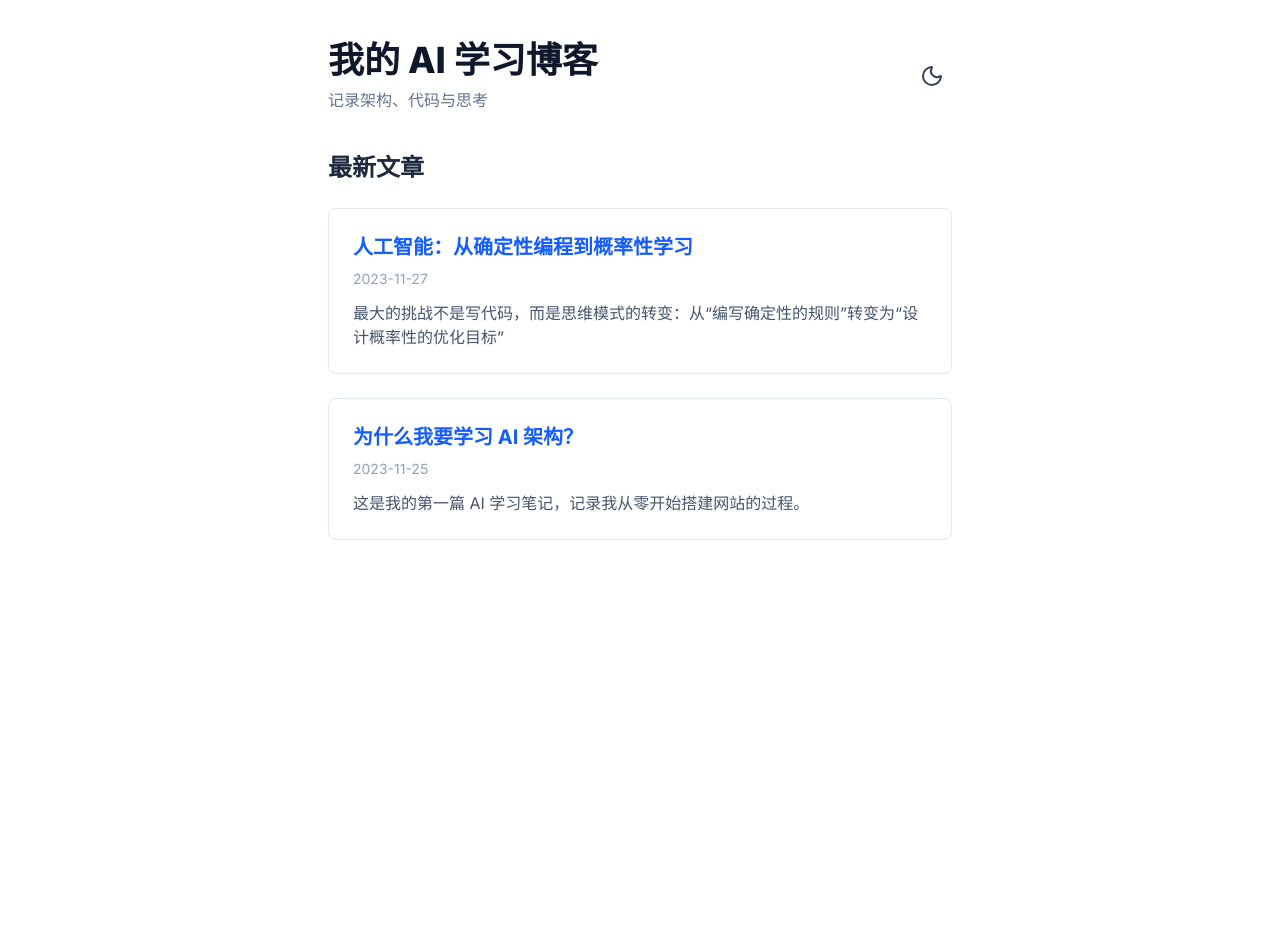
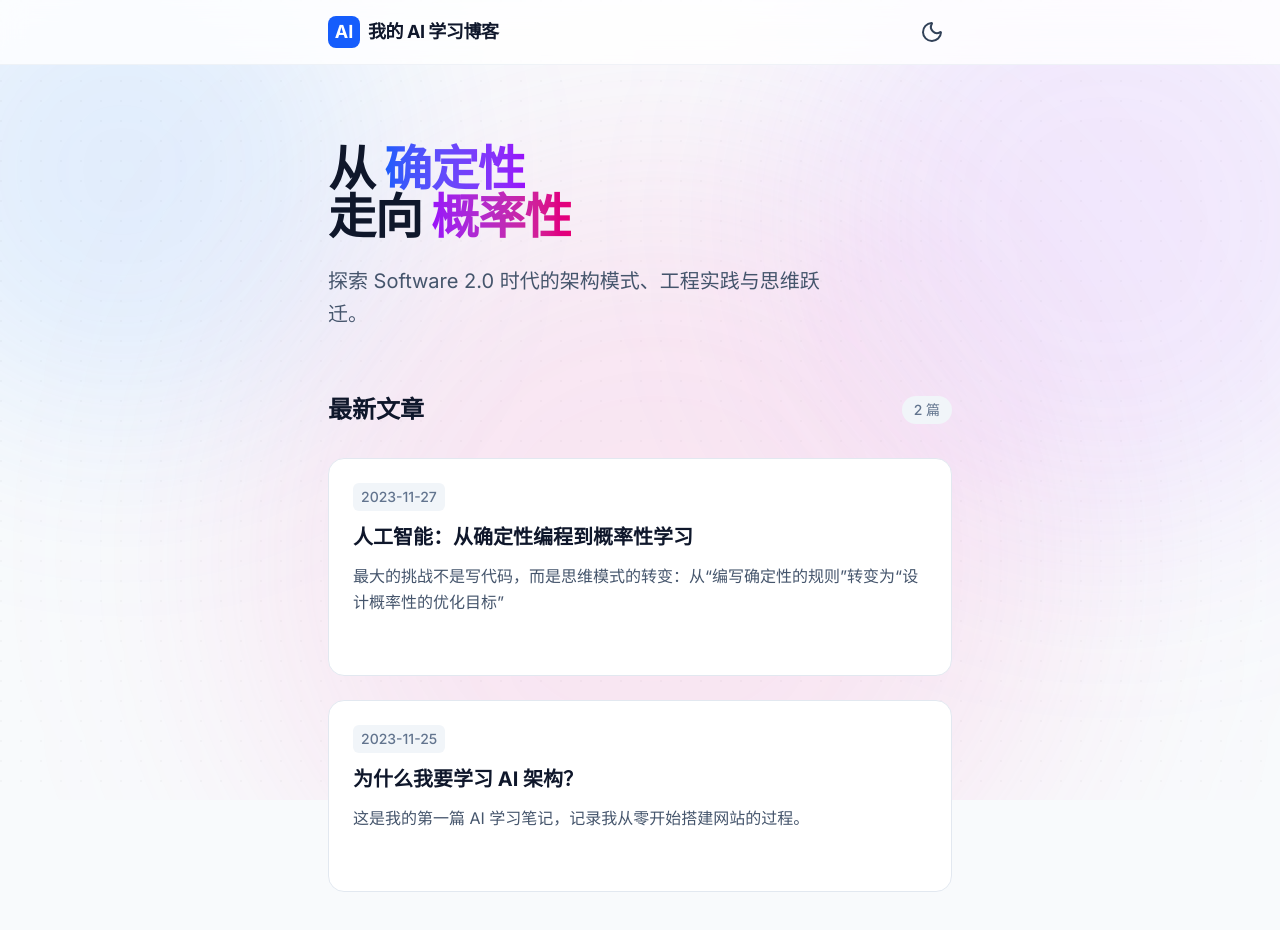
Before and after one commit to huanghuiqiang/my-ai-blog, a Next.js app: page / in a window 1280 px wide. Shown: the top 930 px of the page. Before the commit the page ends 800 px from the top, so only its background shows below. Built offline with nearby package versions, Linux system fonts and the light colour scheme.

Commit message:
feat: 更新全局样式，添加Ambient Web Design

```diff
--- a/app/globals.css
+++ b/app/globals.css
@@ -1,8 +1,29 @@
 @import "tailwindcss";
 @plugin "@tailwindcss/typography";
 
+@variant dark (&:where(.dark, .dark *));
+
+@theme {
+  --font-sans: var(--font-inter);
+
+  /* 自定义动画 */
+  --animate-pulse-slow: pulse 8s cubic-bezier(0.4, 0, 0.6, 1) infinite;
+}
+
+/* 全局基础样式 */
+html {
+  scroll-behavior: smooth;
+}
+
 /*
-  核心定义：
-  告诉 Tailwind，当 HTML 标签上有 .dark 类名时，激活 dark: 开头的样式。
+  背景已经在 layout.tsx 中通过 div 层处理了，
+  这里只需要保留最基础的重置即可。
 */
-@variant dark (&:where(.dark, .dark *));
+body {
+  @apply antialiased;
+}
+
+/* 选中文本的颜色：AI 风格的紫色/蓝色 */
+::selection {
+  @apply bg-blue-500/30 text-blue-900 dark:text-blue-100;
+}
--- a/app/layout.tsx
+++ b/app/layout.tsx
@@ -16,15 +16,23 @@ export default function RootLayout({
 }: Readonly<{ children: React.ReactNode }>) {
   return (
     <html lang="zh-CN" suppressHydrationWarning>
-      {/*
-        IT 知识点: suppressHydrationWarning
-        我们需要在 html 标签上加这个属性。
-        因为 next-themes 会在网页加载时修改 html 的 class 属性，
-        这会导致 React 报错说“服务器返回的 HTML 和浏览器实际渲染的不一样”，
-        加这个属性就是告诉 React：“我知道这里会变，别报错”。
-      */}
-      <body className={`${inter.className} bg-background text-foreground`}>
-        {/* 2. 用 Provider 包裹整个应用 */}
+      <body className={`${inter.className} bg-slate-50 dark:bg-slate-950 text-slate-900 dark:text-slate-50 antialiased relative min-h-screen selection:bg-blue-500/30 selection:text-blue-900 dark:selection:text-blue-100`}>
+        {/* === 背景装饰层 Start === */}
+        <div className="fixed inset-0 -z-10 overflow-hidden pointer-events-none">
+          {/* 1. 顶部左侧的蓝色光晕 */}
+          <div className="absolute top-[-10%] left-[-10%] w-[500px] h-[500px] rounded-full bg-blue-400/20 dark:bg-blue-600/10 blur-[100px] mix-blend-multiply dark:mix-blend-screen animate-pulse-slow" />
+
+          {/* 2. 顶部右侧的紫色光晕 */}
+          <div className="absolute top-[-10%] right-[-10%] w-[600px] h-[600px] rounded-full bg-purple-400/20 dark:bg-purple-600/10 blur-[100px] mix-blend-multiply dark:mix-blend-screen animate-pulse-slow delay-1000" />
+
+          {/* 3. 底部中间的粉色光晕 */}
+          <div className="absolute bottom-[-20%] left-[20%] w-[800px] h-[800px] rounded-full bg-pink-400/20 dark:bg-pink-600/10 blur-[120px] mix-blend-multiply dark:mix-blend-screen animate-pulse-slow delay-2000" />
+
+          {/* 4. 点阵纹理覆盖层 (使用 SVG 背景图) */}
+          <div className="absolute inset-0 bg-[url('/grid.svg')] opacity-[0.03] dark:opacity-[0.05]" />
+        </div>
+        {/* === 背景装饰层 End === */}
+
         <ThemeProvider
           attribute="class"
           defaultTheme="system"
--- a/app/page.tsx
+++ b/app/page.tsx
@@ -6,17 +6,35 @@ export default function Home() {
   const allPosts = getSortedPostsData();
 
   return (
-    <div className="max-w-2xl mx-auto py-10 px-6">
+    <div className="min-h-screen pb-20">
       <Header />
 
+      <main className="max-w-2xl mx-auto px-6">
+        <section className="mb-16 pt-10">
+          <h1 className="text-5xl font-extrabold tracking-tight text-slate-900 dark:text-white mb-6">
+            从 <span className="text-transparent bg-clip-text bg-gradient-to-r from-blue-600 to-purple-600">确定性</span>
+            <br />
+            走向 <span className="text-transparent bg-clip-text bg-gradient-to-r from-purple-600 to-pink-600">概率性</span>
+          </h1>
+          <p className="text-xl text-slate-600 dark:text-slate-400 leading-relaxed max-w-lg">
+            探索 Software 2.0 时代的架构模式、工程实践与思维跃迁。
+          </p>
+        </section>
+
         <section>
-        <h2 className="text-2xl font-bold mb-6 text-slate-800 dark:text-slate-200">最新文章</h2>
+          <div className="flex items-center justify-between mb-8">
+            <h2 className="text-2xl font-bold text-slate-900 dark:text-white">最新文章</h2>
+            <span className="text-sm text-slate-500 font-medium bg-slate-100 dark:bg-slate-800 px-3 py-1 rounded-full">
+              {allPosts.length} 篇
+            </span>
+          </div>
           <div className="space-y-6">
             {allPosts.map((post) => (
               <PostCard key={post.slug} post={post} />
             ))}
           </div>
         </section>
+      </main>
     </div>
   );
 }
--- a/components/Header.tsx
+++ b/components/Header.tsx
@@ -3,17 +3,19 @@ import { ThemeToggle } from './theme-toggle';
 
 export function Header() {
   return (
-    <header className="flex justify-between items-center mb-10">
-      <Link href="/" className="group">
-        <h1 className="text-4xl font-extrabold text-slate-900 dark:text-white mb-2 group-hover:text-blue-600 dark:group-hover:text-blue-400 transition-colors">
-          我的 AI 学习博客
-        </h1>
-        <p className="text-slate-500 dark:text-slate-400">
-          记录架构、代码与思考
-        </p>
-      </Link>
-      {/* 放置开关 */}
-      <ThemeToggle />
+    <header className="sticky top-0 z-50 w-full border-b border-slate-200/50 dark:border-slate-800/50 bg-white/80 dark:bg-slate-950/80 backdrop-blur-md mb-10">
+      <div className="max-w-2xl mx-auto px-6 h-16 flex justify-between items-center">
+        <Link href="/" className="group flex items-center gap-2">
+          <div className="w-8 h-8 rounded-lg bg-blue-600 flex items-center justify-center text-white font-bold text-lg group-hover:scale-110 transition-transform">
+            AI
+          </div>
+          <span className="font-bold text-slate-900 dark:text-white text-lg tracking-tight group-hover:text-blue-600 dark:group-hover:text-blue-400 transition-colors">
+            我的 AI 学习博客
+          </span>
+        </Link>
+        {/* 放置开关 */}
+        <ThemeToggle />
+      </div>
     </header>
   );
 }
--- a/components/PostCard.tsx
+++ b/components/PostCard.tsx
@@ -7,17 +7,25 @@ interface PostCardProps {
 
 export function PostCard({ post }: PostCardProps) {
   return (
-    <article className="border border-slate-200 dark:border-slate-700 rounded-lg p-6 hover:shadow-lg transition-shadow bg-white dark:bg-slate-800">
+    <article className="group relative border border-slate-200 dark:border-slate-800 rounded-2xl p-6 hover:shadow-xl transition-all duration-300 hover:-translate-y-1 bg-white dark:bg-slate-900/50 backdrop-blur-sm">
       <Link href={`/blog/${post.slug}`} className="block">
-        <h3 className="text-xl font-bold text-blue-600 dark:text-blue-400 mb-2">
+        <div className="flex items-center justify-between mb-3">
+          <div className="text-sm font-medium text-slate-500 dark:text-slate-400 bg-slate-100 dark:bg-slate-800 px-2 py-1 rounded-md">
+            {post.date}
+          </div>
+        </div>
+
+        <h3 className="text-xl font-bold text-slate-900 dark:text-white mb-3 group-hover:text-transparent group-hover:bg-clip-text group-hover:bg-gradient-to-r group-hover:from-blue-600 group-hover:to-purple-600 transition-all">
           {post.title}
         </h3>
-        <div className="text-sm text-slate-400 mb-3">
-          {post.date}
-        </div>
-        <p className="text-slate-600 dark:text-slate-300">
+
+        <p className="text-slate-600 dark:text-slate-300 leading-relaxed line-clamp-2">
           {post.description}
         </p>
+
+        <div className="mt-4 flex items-center text-blue-600 dark:text-blue-400 text-sm font-medium opacity-0 group-hover:opacity-100 transition-opacity -translate-x-2 group-hover:translate-x-0">
+          阅读全文 →
+        </div>
       </Link>
     </article>
   );
```
Also changed, not shown: public/grid.svg (added), 1 other file (tests, documents, lock files or other folders). Lines whose indentation alone changed are shown as unchanged.
